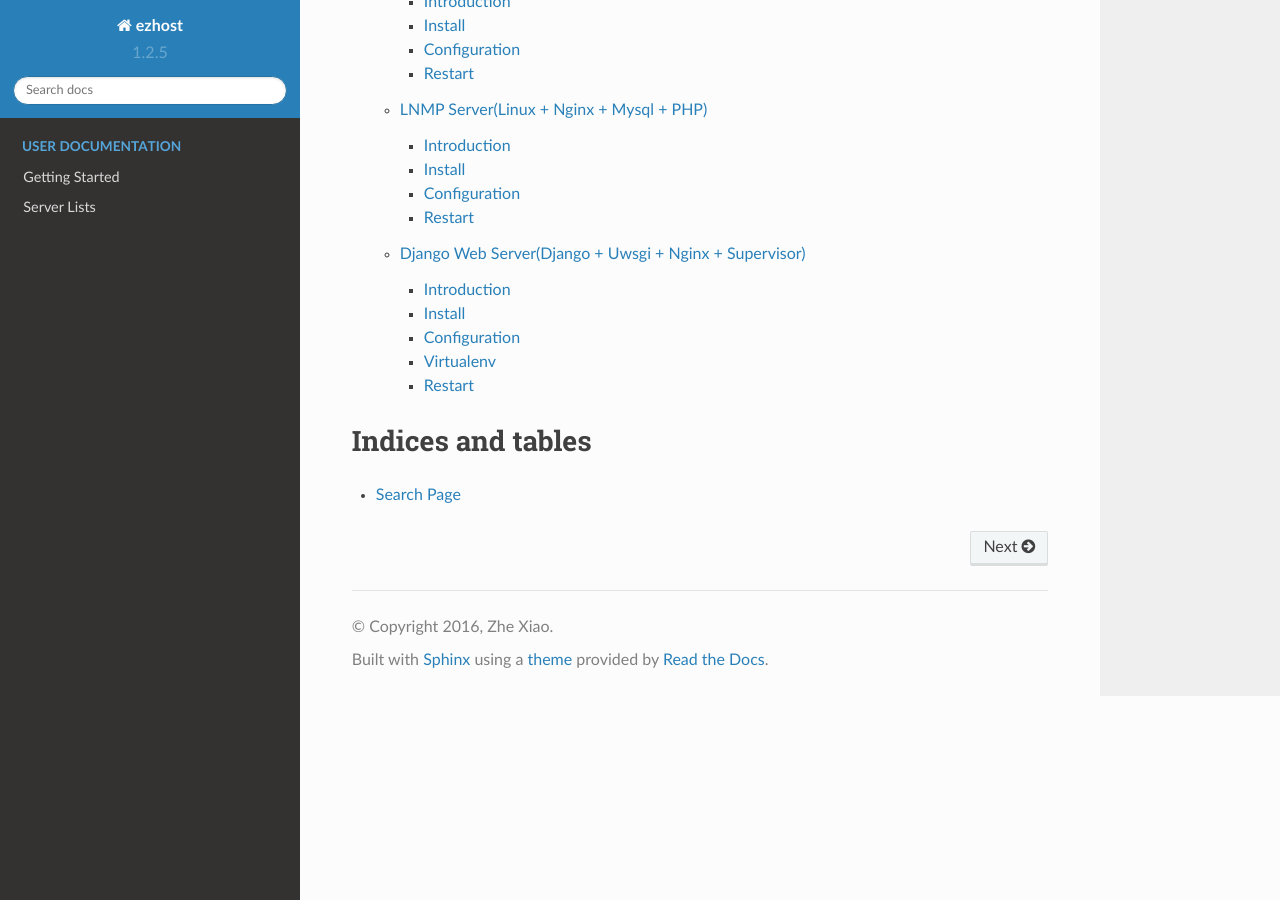
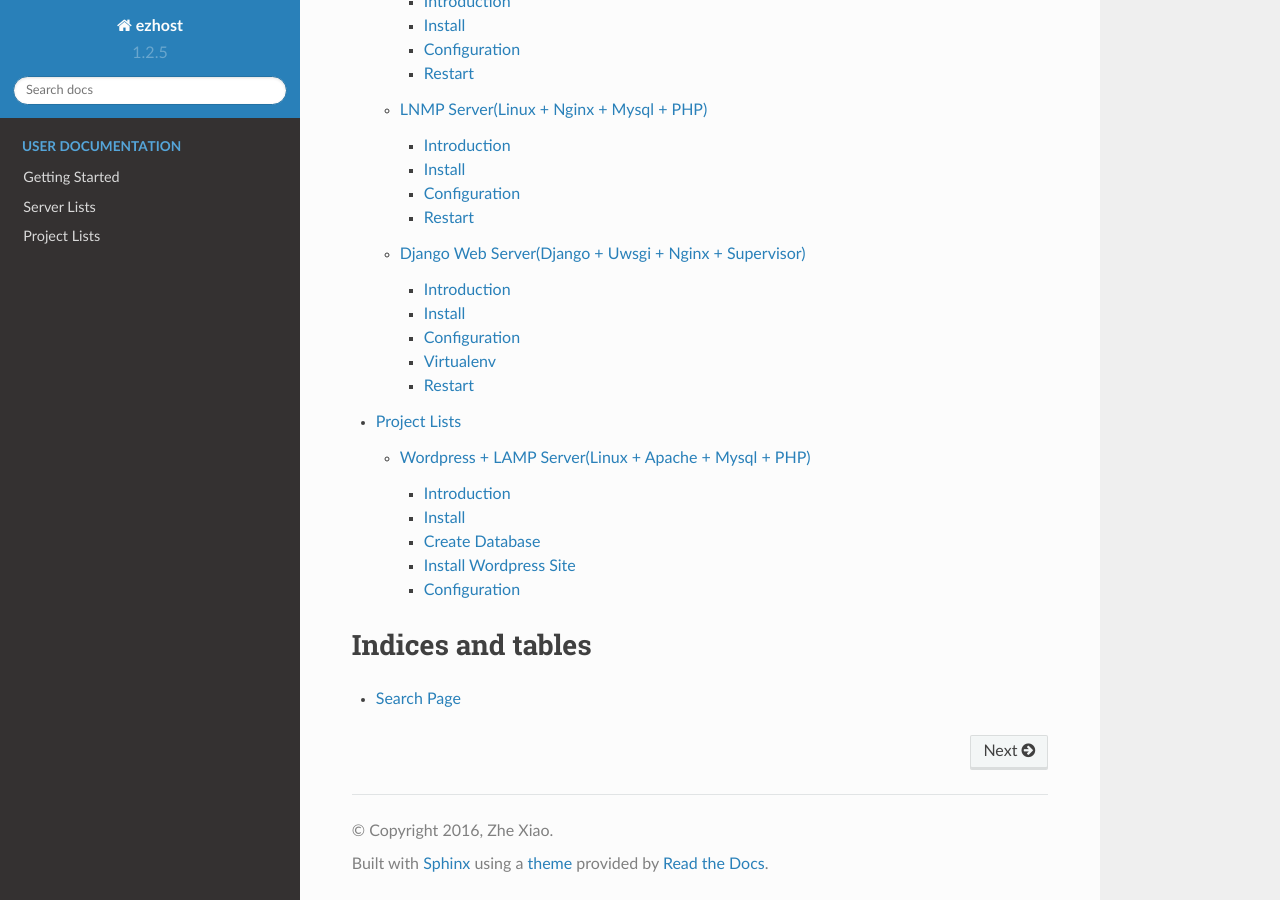
Before and after one commit to zhexiao/ezhost, a Sphinx documentation site: the page built from docs/index.rst, in a window 1280 px wide and 900 px high, scrolled down 590 px. Built offline with Sphinx 7.4.7 and the Read the Docs theme 2.0.0, drawn with Linux system fonts in a browser that asks for light colours; some of the changed lines change nothing that is shown.

Commit message:
add wp docs

```diff
--- a/docs/index.rst
+++ b/docs/index.rst
@@ -14,6 +14,7 @@ ezhost is a tool to make it easy to install server.
 
    getting_started
    server_lists
+   project_lists
 
 
 Indices and tables
--- /dev/null
+++ b/docs/project_lists.rst
@@ -0,0 +1,62 @@
+Project Lists
+===============
+
+In here, i will show you all exist projects in ezhost.
+
+Wordpress + LAMP Server(Linux + Apache + Mysql + PHP)
+-------------------------------------------------------
+
+Introduction
+~~~~~~~~~~~~~
+``WordPress`` is web software you can use to create a beautiful website, blog, or app. We like to say that WordPress is both free and priceless at the same time.
+
+The core software is built by hundreds of community volunteers, and when you’re ready for more there are thousands of plugins and themes available to transform your site into almost anything you can imagine. Over 60 million people have chosen WordPress to power the place on the web they call “home” — we’d love you to join the family.
+
+
+Install
+~~~~~~~~~~~~~~~~~~~
+
+.. code-block:: bash
+
+   $ ezhost -s lnmp-wordpress -p news -H your_server_address -U your_server_login_user -P your_server_login_password
+
+.. note:: ``-p news`` meaning ezhost will save all wordpress files into ``news`` folder. If you are not use ``-p`` flag, ezhost will use the default folder name ``demo``.
+
+
+Create Database
+~~~~~~~~~~~~~~~~~~~
+
+As we know, wordpress use Mysql to save data. That's meaning when you project install finished, you have to create a database for mysql to save wordpress data.
+
+1.Login your remote mysql server
+
+.. code-block:: bash
+
+   $ ezhost -my -H your_server_address -U your_server_login_user -P your_server_login_password
+
+2.Use ``password`` as your mysql password to login
+
+3.Create a database
+
+.. code-block:: bash
+
+   mysql> create database name_you_want;
+
+4.Check your database
+
+.. code-block:: bash
+
+   mysql> show databases;
+
+
+Install Wordpress Site
+~~~~~~~~~~~~~~~~~~~~~~~
+
+After you follow the above docs, you just need to open your server ip address on browser. Wordpress guide will help you to install it.
+
+
+Configuration
+~~~~~~~~~~~~~~~~~~~
+
+- mysql password: ``password``
+- web root: ``/var/www/html``
```
